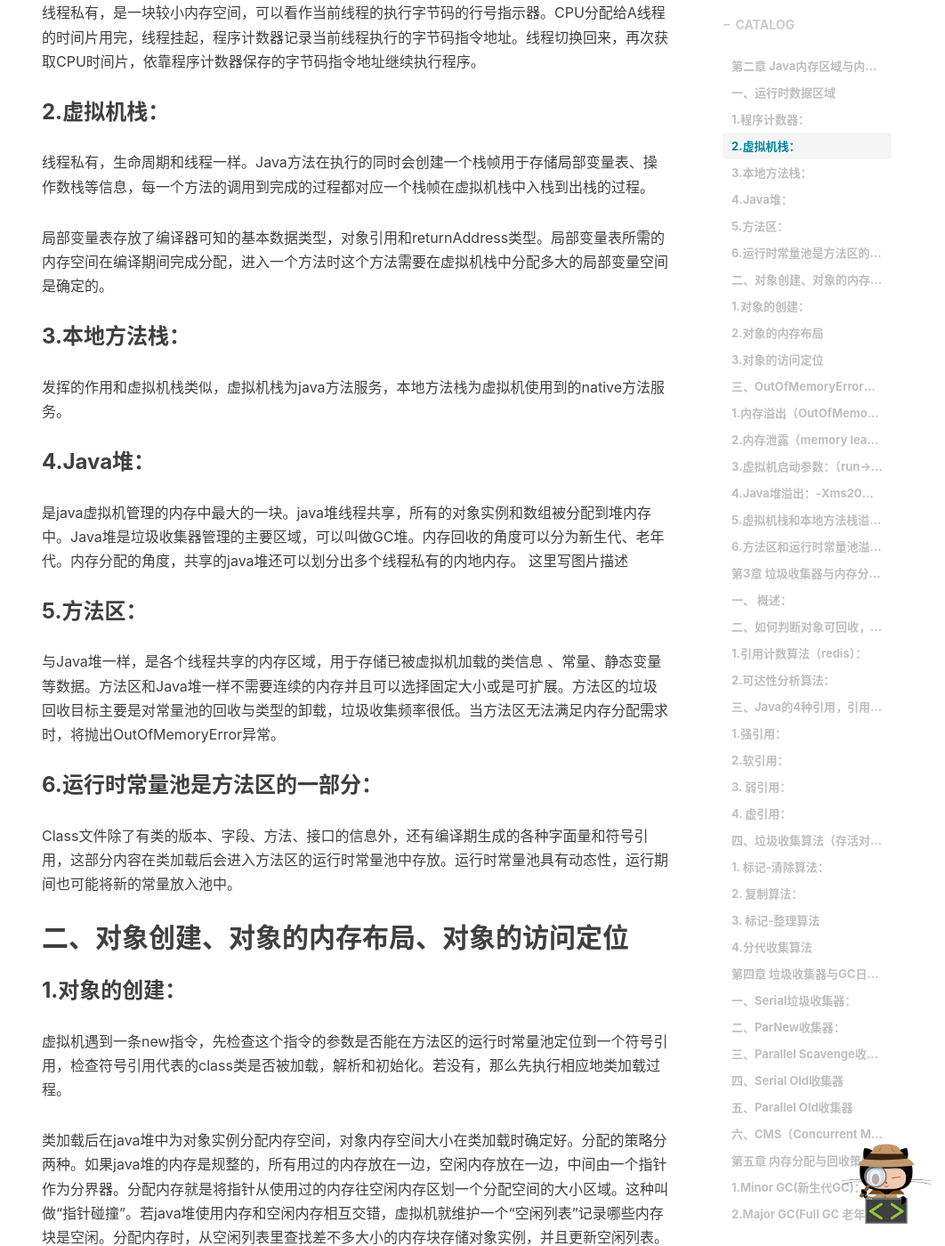
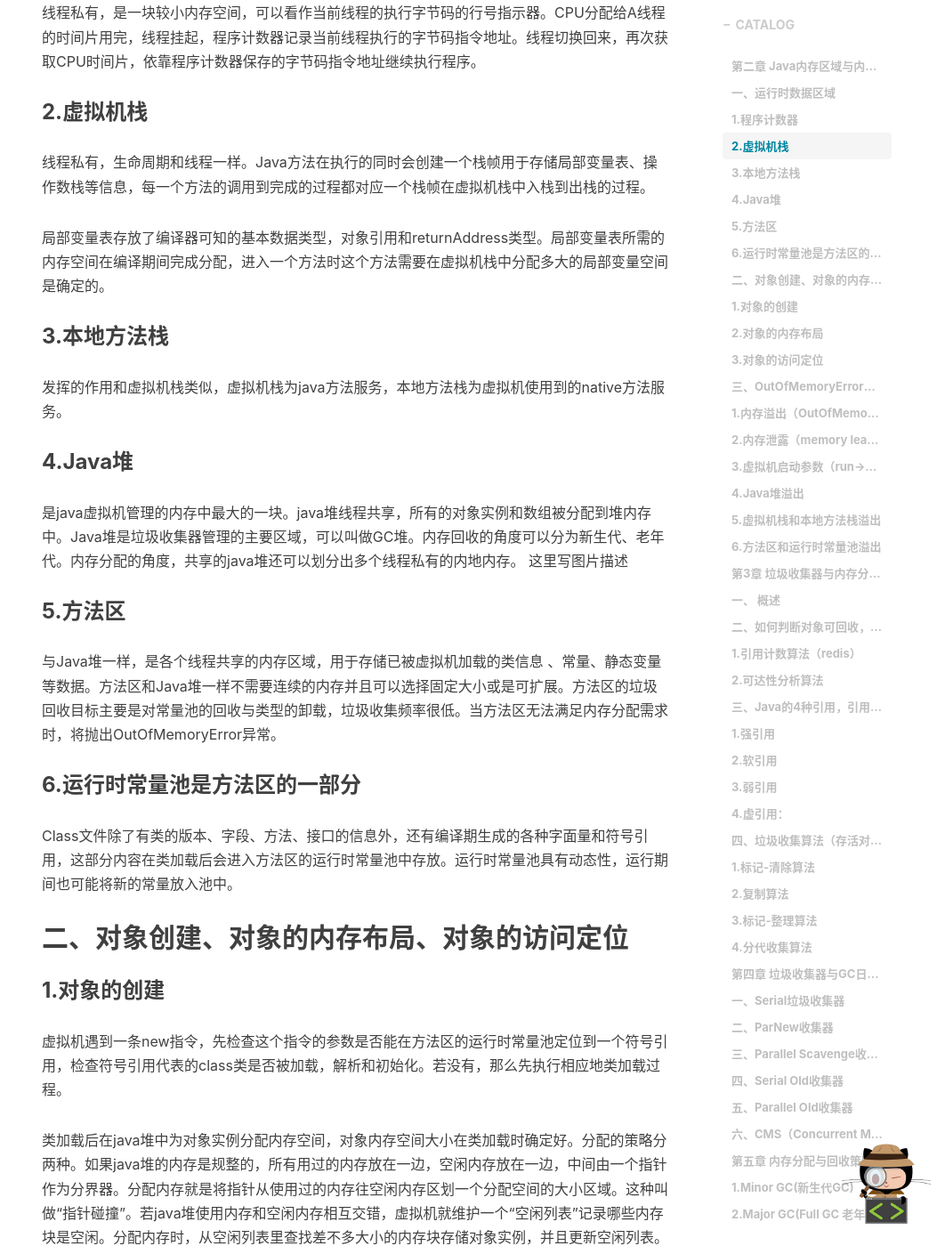
Before and after one commit to Gordon-Deng/Gordon-Deng.github.io, a Jekyll site: the page built from _posts/2018-03-08-jvm.markdown, in a window 1280 px wide and 1400 px high, scrolled down 760 px. Shown: the whole window at 89% size, without its empty margins (218-1280 px from the left). Built offline with Jekyll 4.4.1, drawn with Linux system fonts in a browser that asks for light colours; nearby versions of some CDN libraries; comment, search, counter and statistics services are not loaded; some of the changed text lies outside the part shown.

Commit message:
blog-2018-03-08-jvm.markdown

```diff
--- a/_posts/2018-03-09-jvm.markdown
+++ b/_posts/2018-03-08-jvm.markdown
@@ -15,30 +15,30 @@ tags:
 
 ## 一、运行时数据区域
 
-### 1.程序计数器：
+### 1.程序计数器
 线程私有，是一块较小内存空间，可以看作当前线程的执行字节码的行号指示器。CPU分配给A线程的时间片用完，线程挂起，程序计数器记录当前线程执行的字节码指令地址。线程切换回来，再次获取CPU时间片，依靠程序计数器保存的字节码指令地址继续执行程序。
 
-### 2.虚拟机栈：
+### 2.虚拟机栈
 线程私有，生命周期和线程一样。Java方法在执行的同时会创建一个栈帧用于存储局部变量表、操作数栈等信息，每一个方法的调用到完成的过程都对应一个栈帧在虚拟机栈中入栈到出栈的过程。
 
 局部变量表存放了编译器可知的基本数据类型，对象引用和returnAddress类型。局部变量表所需的内存空间在编译期间完成分配，进入一个方法时这个方法需要在虚拟机栈中分配多大的局部变量空间是确定的。
 
-### 3.本地方法栈：
+### 3.本地方法栈
 发挥的作用和虚拟机栈类似，虚拟机栈为java方法服务，本地方法栈为虚拟机使用到的native方法服务。
 
-### 4.Java堆：
+### 4.Java堆
 是java虚拟机管理的内存中最大的一块。java堆线程共享，所有的对象实例和数组被分配到堆内存中。Java堆是垃圾收集器管理的主要区域，可以叫做GC堆。内存回收的角度可以分为新生代、老年代。内存分配的角度，共享的java堆还可以划分出多个线程私有的内地内存。
 这里写图片描述
 
-### 5.方法区：
+### 5.方法区
 与Java堆一样，是各个线程共享的内存区域，用于存储已被虚拟机加载的类信息 、常量、静态变量等数据。方法区和Java堆一样不需要连续的内存并且可以选择固定大小或是可扩展。方法区的垃圾回收目标主要是对常量池的回收与类型的卸载，垃圾收集频率很低。当方法区无法满足内存分配需求时，将抛出OutOfMemoryError异常。
 
-### 6.运行时常量池是方法区的一部分：
+### 6.运行时常量池是方法区的一部分
 Class文件除了有类的版本、字段、方法、接口的信息外，还有编译期生成的各种字面量和符号引用，这部分内容在类加载后会进入方法区的运行时常量池中存放。运行时常量池具有动态性，运行期间也可能将新的常量放入池中。
 
 ## 二、对象创建、对象的内存布局、对象的访问定位
 
-### 1.对象的创建：
+### 1.对象的创建
 虚拟机遇到一条new指令，先检查这个指令的参数是否能在方法区的运行时常量池定位到一个符号引用，检查符号引用代表的class类是否被加载，解析和初始化。若没有，那么先执行相应地类加载过程。
 
 类加载后在java堆中为对象实例分配内存空间，对象内存空间大小在类加载时确定好。分配的策略分两种。如果java堆的内存是规整的，所有用过的内存放在一边，空闲内存放在一边，中间由一个指针作为分界器。分配内存就是将指针从使用过的内存往空闲内存区划一个分配空间的大小区域。这种叫做“指针碰撞”。若java堆使用内存和空闲内存相互交错，虚拟机就维护一个“空闲列表”记录哪些内存块是空闲。分配内存时，从空闲列表里查找差不多大小的内存块存储对象实例，并且更新空闲列表。
@@ -75,13 +75,13 @@ java程序通过虚拟机栈上的reference引用操作堆上的具体对象。
 > * 新生代 new generation
 > * 老年代 tenured generation
 
-### 1.内存溢出（OutOfMemory）：
+### 1.内存溢出（OutOfMemory）
 程序在申请内存的时候，没有足够的内存空间供其使用，出现内存溢出现象。比如java堆中内存不够用仍为大对象分配内存空间导致内存溢出。
 
-### 2.内存泄露（memory leak）：
+### 2.内存泄露（memory leak）
 程序申请分配内存后，无法回收已申请分配的内存空间。一次内存泄露危害可以忽略，但是内存泄露堆积后果很严重，内存不断分配但漏回收最后会导致内存溢出。
 
-### 3.虚拟机启动参数：（run->EditConfiguration）
+### 3.虚拟机启动参数（run->EditConfiguration）
 * -Xms:堆的初始值大小 -Xmx：堆的最大值大小 将初始值和最大值设置为一样可以避免堆自动扩展
 * -Xss128k:设置虚拟机栈的容量
 * -XX:PermSize=10M –XX：MaxPermSize=10M 限制方法区的大小，从而间接限制运行时常量池的大小。
@@ -89,35 +89,35 @@ java程序通过虚拟机栈上的reference引用操作堆上的具体对象。
 * -XX：+PrintGCDetails: 查看GC回收日志
 * -XX:MaxTenuringThreshold=15:设置对象晋升老年代的年龄阈值
 
-### 4.Java堆溢出：-Xms20m –Xmx20m
+### 4.Java堆溢出
 Java堆存储对象实例，如果不断创建对象，且对象到GCroots对象还有引用链导致对象仍存活，则堆内存不断被占用直到对象总大小到达-Xmx参数设置的堆最大值时，导致内存溢出异常。
 
 Java堆出现内存溢出异常时，先判断内存中的对象是否需要被回收，也就是判断是内存泄露还是内存溢出。如果是内存泄露，查看对象是如何通过引用链连接上gc roots对象的，导致垃圾回收器无法回收对象，这样可以分析出泄露内存的代码。
 
 如果内存的对象必须活着，则是内存溢出。则查看虚拟机的启动参数-Xms和-Xmx与机器的物理内存比是否可以再调大，堆内存扩展。再看看代码里是否存在很多不必要的大对象。
 
-### 5.虚拟机栈和本地方法栈溢出：-Xss2M 设置虚拟机栈的大小
+### 5.虚拟机栈和本地方法栈溢出
 
 对于虚拟机栈，会有俩种异常出现：如果线程请求的栈深度大于虚拟机所允许的最大深度，则会抛出StackOverflowError。比如方法里定义了大量局部变量导致一个栈帧容量过大，或是方法调用过多，入栈的栈帧数量过多（不断递归情况下）。
 
 虚拟机在扩展栈时无法申请到足够的内存空间，抛出OutOfMemoryError异常。比如无限制的创建线程，每个线程都有私有的虚拟机栈，导致内存空间不够用。
 
-### 6.方法区和运行时常量池溢出： -XX:PermSize=10M –XX:MaxPermSize =10M
+### 6.方法区和运行时常量池溢出
 
 如果不断创建新的字符串对象，分配空间到运行时常量池中会导致运行时常量池溢出。加载大量的类到方法区中会导致方法区溢出。
 
 # 第3章 垃圾收集器与内存分配策略
 
-## 一、 概述：
+## 一、 概述
 
 垃圾收集理解为内存回收，程序计数器，虚拟机栈，本地方法栈均为线程私有，生命周期和线程一样，线程死亡，内存自然回收。Java堆和方法区由于线程共享，内存分配是动态的，所以需要垃圾收集器动态回收内存，防止内存溢出或泄漏。
 
-## 二、如何判断对象可回收，对象存活：
+## 二、如何判断对象可回收，对象存活
 
-### 1.引用计数算法（redis）：
+### 1.引用计数算法（redis）
 给对象添加一个引用计数器，每当有一个地方引用他时，计数器值加1；当引用失效时，计数器减1；当计数器值为0时表示对象可回收。 但是难以解决对象之间相互循环引用的现象。
 
-### 2.可达性分析算法：
+### 2.可达性分析算法
 JVM是通过可达性分析算法判定对象是否存活，通过一系列称为GC roots的对象作为起始点 ，从这些节点向下搜寻，搜寻走过的路径称为引用链，当一个对象到GC roots也就是起始点没有任何引用链时，表示该对象是可回收对象。
 
 GC roots对象的4种：
@@ -128,24 +128,24 @@ GC roots对象的4种：
 
 ## 三、Java的4种引用，引用强度依次减弱：
 
-### 1.强引用：
+### 1.强引用
 就是Object obj = new Object()这类引用，普遍存在。只要强引用还存在着，垃圾收集器永远不会回收被引用的对象。
-### 2.软引用：
+### 2.软引用
 使用SoftReference类实现，用来描述一些还有用但是非必需的对象，对于软引用关联着的对象，在系统抛出内存溢出异常之前，将软引用列进回收范围之中进行第二次回收。如果这次回收将软引用对象也回收了还没有内存空间，才会抛出内存溢出异常。
-### 3. 弱引用：
+### 3.弱引用
 使用WeakReference类实现，弱引用也是描述一些非必需的对象，被弱引用关联的对象只能存活到下一次垃圾收集发生之前。
-### 4. 虚引用：
+### 4.虚引用：
 是最弱的一种引用，是否有虚引用存在完全不会影响对对象的生存构成影响，也无法通过虚引用取得一个对象实例。为一个对象设置虚引用关联的唯一目的是能在这个对象被收集器回收时收到一个系统通知。
 
 ## 四、垃圾收集算法（存活对象、可回收对象、未使用内存）
 
-### 1. 标记-清除算法：
+### 1.标记-清除算法
 首先根据可达性分析算法标记出所有可回收对象，标记完成后统一回收所有被标记对象。是最基础的垃圾收集算法。但是有俩个缺点：1.效率较低，标记和清除俩个过程效率都较低。2.回收所有可回收对象后会产生大量的不连续内存碎片，导致后期如果要为大对象分配内存时，无法找到足够的连续内存只好提前触发另一次垃圾收集动作。
-### 2. 复制算法：
+### 2.复制算法
 将内存按照大小分为相等俩份，每次只使用其中一份。当使用的那份内存用完了，将所有存活对象统一都复制到另一块内存中，然后把所有已使用的内存空间一次性清理掉。优点：内存分配的时候不需要考虑内存碎片，直接移动指针按顺序分配内存。分配内存使用的是指针碰撞法。缺点：将内存缩小了一半。
 
 使用复制算法来回收新生代。分配给新生代的对象具有朝花夕拾的特点，死亡率高。新生代的内存分为8：1：1的Eden区和survivor区。分配对象内存时每次使用其中的一块Eden区和survivor区。当回收时，将Eden区和survivor区的存活对象一次性复制到survivor区，然后清理掉Eden区和survivor区的所有内存。有可能出现Eden区和survivor区存活对象的内存大小大于survivor空间，survivor空间存活不够，这些对象会通过分配担保机制进入老年代。
-### 3. 标记-整理算法
+### 3.标记-整理算法
 老年代保存的对象是大对象，存活时间长。所以如果用复制算法需要大量复制操作，效率低。所以老年代对象使用标记-整理算法进行垃圾回收。和标记-清除算法一样，但是在清除阶段不是直接对可回收对象进行清除而是让所有存活对象向一端移动，直接清理掉端边界以外的内存。
 ### 4.分代收集算法
 JVM使用的垃圾收集算法是分代收集算法，虚拟机根据对象存活周期将内存划分为新生代和老年代。新生代每次垃圾收集时总有大量对象死去，少量对象存活，所以使用复制算法。老年代对象存活率高，使用标记-整理算法进行回收。
@@ -154,11 +154,11 @@ JVM使用的垃圾收集算法是分代收集算法，虚拟机根据对象存
 
 > 垃圾收集算法是内存回收的方法论，垃圾收集器是内存回收的具体实现。新生代老年代都使用不同版本的垃圾收集器。
 
-## 一、Serial垃圾收集器：
+## 一、Serial垃圾收集器
 * Serial收集器是一个单线程收集器，只使用一条收集线程使用复制算法收集可回收对象。更重要的是它进行垃圾收集时必须暂停其他所有的用户工作线程，直到收集结束，也就是stop the world。
 * 是虚拟机在客户端模式下默认的新生代收集器。简单高效，由于没有线程切换的开销，在单个CPU环境下垃圾收集效率高。
 
-## 二、ParNew收集器：
+## 二、ParNew收集器
 * ParNew收集器是Serial收集器的多线程版本，使用多条收集线程使用复制算法收集可回收对象，同样在进行垃圾收集时必须暂停其他所有的用户工作线程，直到收集结束。
 * ParNew收集器是Servier模式下的虚拟机首选的新生代收集器。单CPU下serial收集器没有线程切换开销收集效率高，随着CPU增多，ParNew的收集效率逐渐增高。
 
@@ -194,26 +194,27 @@ CMS收集器是基于“标记-清除”算法实现的，整个收集过程分
 # 第五章 内存分配与回收策略
 > Java的自动内存管理实际就是给对象分配内存和回收分配给对象的内存。
 
-### 1.Minor GC(新生代GC)：
+### 1.Minor GC(新生代GC)
 发生在新生代的垃圾收集动作，因为Java对象大多都具备朝生夕灭的特性，对象死亡率高，且多数情况下对象分配到新生代，新生代内存很快不够用，所以minor GC非常频繁，回收的速度也很快。
-### 2.Major GC(Full GC 老年代)：
+### 2.Major GC(Full GC 老年代)
 发生在老年代的垃圾收集动作，经常会伴随至少一次的Minor GC，一般回收速度比Minor GC慢10倍以上。
-### 3.对象优先在Eden区分配：
+### 3.对象优先在Eden区分配
 对象优先分配到Eden区，如果Eden区内存不够用时将触发Minor GC。
-### 4.大对象直接进入老年代：
+### 4.大对象直接进入老年代
 大对象是指需要大量连续内存空间的Java对象，比如很长的字符串对象或数组对象。大对象容易使虚拟机在内存还有不少空间但是没有足够连续内存时就触发垃圾收集动作。虚拟机提供了一个参数，令大于这个设置值的对象直接进入老年代，避免在Eden区和survivor区进行大量的存活对象复制。
-### 5.长期存活的对象将进入老年代：
+### 5.长期存活的对象将进入老年代
 虚拟机给每一个对象定义了一个对象年龄（Age）计数器，如果对象在Eden区出生并且经过一次MinorGC仍存活着，被移动到survivor区中，将对象的年龄设置为1。对象在survivor区每熬过一次Minor GC，年龄就增加1岁，当年龄增加到阈值，默认15岁，可以通过参数设置。对象就会进入到老年代。
 
-### 6.动态对象年龄判定：
+### 6.动态对象年龄判定
 虚拟机并不是永远要求对象的年龄必须达到阈值才能晋升老年代，为了防止survivor区中存活的对象占用内存过多，导致minorGC时大量存活对象需要复制。如果在survivor区中相同年龄的所有对象大小总和大于Survivor空间的一半，年龄大于或等于该年龄的对象就可以直接进入老年代，无须等到阈值年龄。
-### 7.空间分配担保：（尽量少用Full GC）
+### 7.空间分配担保（尽量少用Full GC）
 当新生代的Eden区存活对象大小总和大于survivor区大小，存活对象就会通过分配担保机制进入老年代。在MinorGC之前，虚拟机先检查老年代最大可用的连续内存空间是否大于新生代对象大小总和。大于则表示MinorGC完全安全。如果条件不成立，则查看HandlePromotionFailure设置值是否允许担保失败，允许则检查老年代的最大可用的连续空间是否大于历次晋升到老年代对象的平均大小，如果大于则尝试Minor GC，如果小于或是设置不允许担保失败则进行一次Full GC。
 
 # 第6章 类文件结构
+
 ## 一、为什么需要类文件（而不是直接编译成机器指令集）？
 java具有“一次编写，到处运行”的特点。java代码通过java编译器编译成字节码，字节码被虚拟机加载解析机器指令集在cpu中执行。因为cpu和操作系统多种多样，所以要想运行与平台无关，java代码先编译成类文件.class文件，然后再用运行在不同平台下的各种虚拟机加载类文件到内存中，解析为适合该平台的机器指令集。
-### 1.Class类文件结构：
+### 1.Class类文件结构
 Class文件是一组以8字节为基础单位的二进制字节流，多个数据项目严格按照顺序紧凑地排列在Class文件中， Class文件中存储的内容几乎都是程序运行必要的数据。包含4个字节的魔数表示版本信息，常量池入口，存有常量字面量或是符号引用，指向类和接口的全限定名，字段名和描述符，方法名和描述符等信息。
 
 # 第7章 虚拟机类加载机制
@@ -236,7 +237,7 @@ Class文件是一组以8字节为基础单位的二进制字节流，多个数
 该类不会初始化，因为常量在编译阶段会进入调用类的常量池中，调用类和被调用类之间编译成class文件之后没有任何关系。
 
 
-## 二、类加载的过程：（加载，验证，准备，解析，初始化）
+## 二、类加载的过程（加载，验证，准备，解析，初始化）
 
 1. 加载阶段，虚拟机需要完成3件事：
 
@@ -253,11 +254,11 @@ Class文件是一组以8字节为基础单位的二进制字节流，多个数
 
 5. 初始化：给类变量，静态代码块里的变量赋值，赋值的是java代码里定义的初始值。
 
-## 类加载器：
+## 类加载器
 类加载阶段加载时，“通过一个类的权限定名获取描述此类的二进制字节流”这个动作放到虚拟机外部实现，让应用程序自己决定如何获取需要的类，这个动作的代码叫做类加载器。
 类加载器：类加载器用于实现类加载的动作，对于每一个类都需要类加载器和该类本身共同确立其在Java虚拟机中的唯一性。俩个类来源于同一个Class文件并且被同一个虚拟机加载，但是加载的类加载器不同，这俩个类必定不同。
 
-## 双亲委派模型：
+## 双亲委派模型
 类加载器可以分为3种：
 
 * 启动类加载器（Bootstrap ClassLoader）：使用C++语言实现，是虚拟机自身的一部分。这个类加载器负责将存放在\lib目录中的类库加载到虚拟机内存中。
@@ -276,23 +277,23 @@ Java类随着加载该类的类加载器一起具有优先级的层次关系，
 
 ## 一、概述
 
-### 1.运行时栈帧结构：
+### 1.运行时栈帧结构
 虚拟机内存的运行时数据区中线程私有的虚拟机栈存有多个栈帧。每个栈帧包含局部变量表，操作数栈，动态链接和方法返回地址等信息。线程中一个方法的调用到执行完成的过程对应者一个栈帧在虚拟机栈中入栈到出栈的过程。
 
 栈帧的大小在编译期已知，活动线程中，处于栈顶的栈帧才是有效的，称为当前栈帧，执行引擎的所有字节码指令针对当前栈帧进行操作。
-### 2.局部变量表：
+### 2.局部变量表
 * 用于存放方法参数和方法内部定义的局部变量。容量以变脸槽（slot）为最小单位。一个slot存放一个boolean,byte,int等基本数据类型或是reference引用数据类型。但是对于64位的long和double数据类型分配俩个连续的slot空间进行存储。局部变量定义了但没有赋初始值是不能使用的。
 
-### 3.操作数栈：
+### 3.操作数栈
 是一个后入先出的栈，操作数栈最大深度在编译期就写入到Class文件中，操作数栈每一个元素可以是任意的Java数据类型。方法执行的过程中会有各种字节码指令往操作数栈中写入和提取内容。比如整数相加iadd字节码指令会将栈顶的俩个整数提取出栈相加然后将结果入栈。
 
-### 4.方法返回地址：
+### 4.方法返回地址
 方法退出有俩种：一种是遇到return字节码指令，返回值给上层的方法调用者。一种是异常退出，方法执行中遇到异常但是没有搜索到匹配的异常处理器，导致方法退出，不返回任何东西给上层调用者。栈帧中保存方法返回地址，用来恢复上层调用者的执行状态。
 
-### 5.动态链接：
+### 5.动态链接
 是指一个指向方法区中运行时常量池中该栈帧所属方法信息的地址。
 
-### 6.静态分派与动态分派的区别，重载与重写的区别：
+### 6.静态分派与动态分派的区别，重载与重写的区别
 
 **重载：**
 
```
Also changed, not shown: img/in-post/2018-03-08-jvm/jvm-bg.jpg (renamed from img/in-post/2018-03-09-jvm/jvm-bg.jpg).
